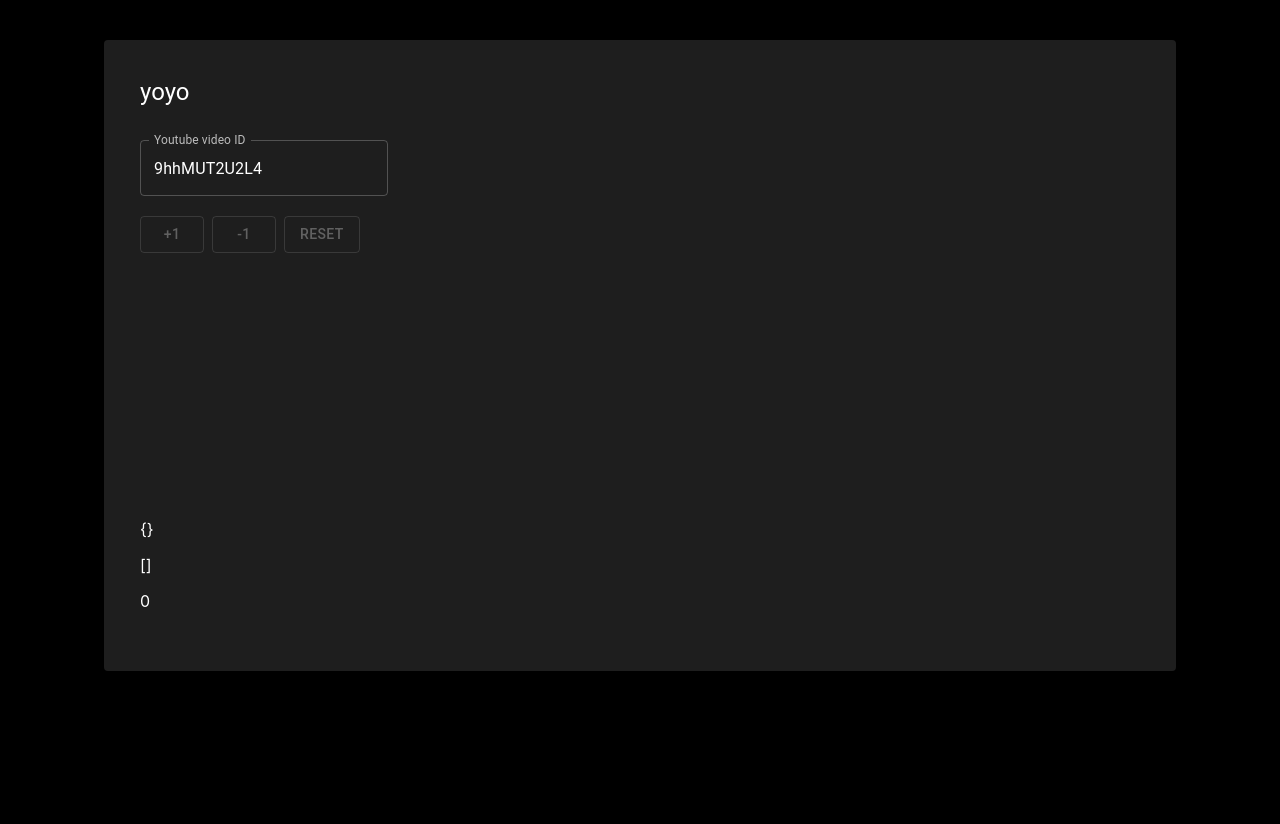
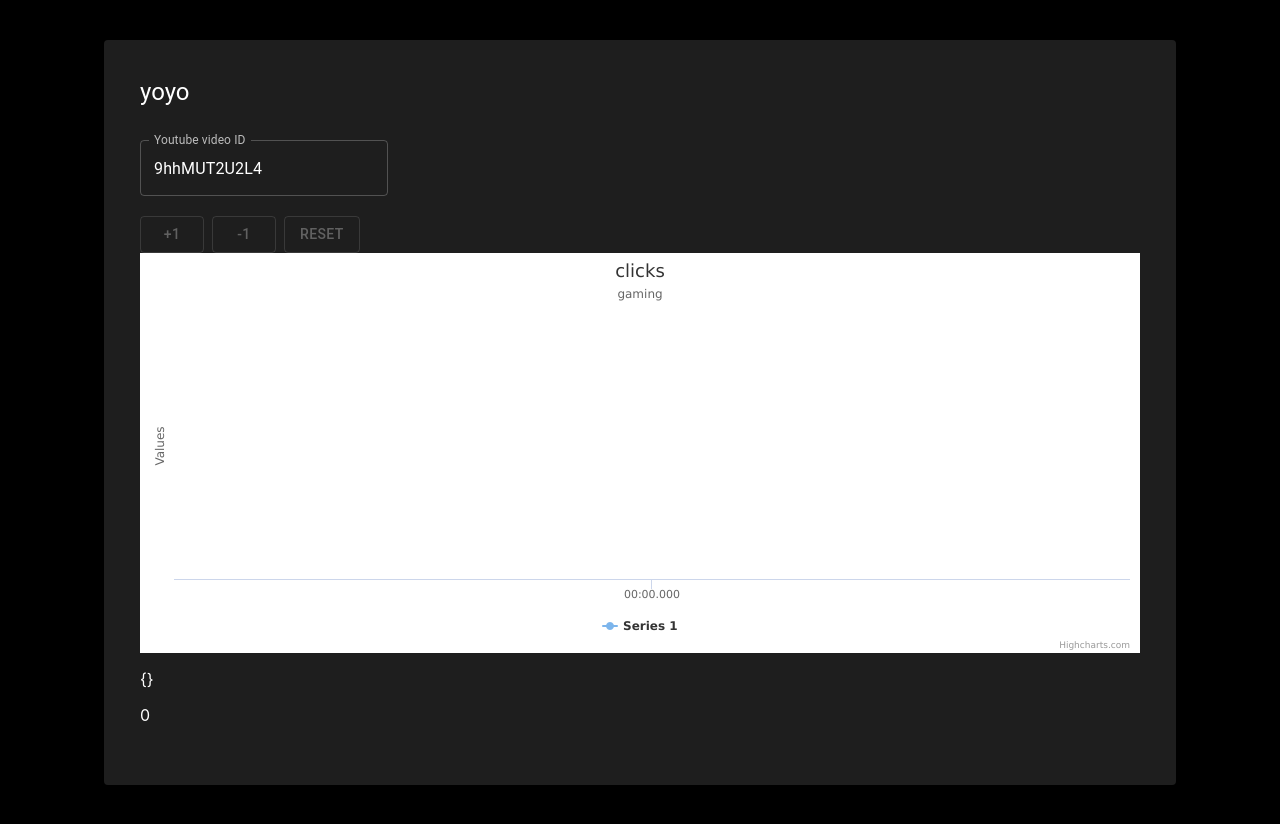
Before and after one commit to penguinuwu/laughing-broccoli, a React (Create React App) app: page / in a window 1280 px wide. Before the commit the page ends 800 px from the top, so only its background shows below. Built offline with nearby package versions, Linux system fonts and the light colour scheme.

Commit message:
got some kinda graph but time series

```diff
--- a/package.json
+++ b/package.json
@@ -14,11 +14,12 @@
     "@types/node": "^16.11.25",
     "@types/react": "^17.0.39",
     "@types/react-dom": "^17.0.11",
+    "highcharts": "^10.3.3",
+    "highcharts-react-official": "^3.2.0",
     "react": "^17.0.2",
     "react-dom": "^17.0.2",
     "react-scripts": "5.0.0",
     "react-youtube": "^7.14.0",
-    "recharts": "^2.1.9",
     "typescript": "^4.5.5",
     "web-vitals": "^2.1.4"
   },
--- a/src/App.tsx
+++ b/src/App.tsx
@@ -10,11 +10,9 @@ import CardContent from "@mui/material/CardContent";
 import TextField from "@mui/material/TextField";
 import Button from "@mui/material/Button";
 import Stack from "@mui/material/Stack";
-import { Bar, BarChart, Tooltip, XAxis, YAxis } from "recharts";
 
-interface Scores {
-	[key: string]: number;
-}
+import { Scores } from "types";
+import LookAtThisGraph from "LookAtThisGraph";
 
 function App() {
 	const [videoId, setVideoId] = useState("9hhMUT2U2L4");
@@ -27,14 +25,16 @@ function App() {
 		if (score === 0) return {};
 
 		// undefined youtube player
-		const seconds = `${player?.getCurrentTime()}`;
-		if (seconds === undefined || seconds === null) return scores;
+		if (!player) return scores;
 
 		// check if video is playing
-		if (player?.getPlayerState() !== PlayerStates.PLAYING) return scores;
+		if (player.getPlayerState() !== PlayerStates.PLAYING) return scores;
 
 		// initialize score
-		if (scores[seconds] === undefined || scores[seconds] === null) scores[seconds] = 0;
+		const seconds = `${player.getCurrentTime()}`;
+		if (scores[seconds] === undefined || scores[seconds] === null) {
+			scores[seconds] = 0;
+		}
 
 		// update score
 		scores[seconds] += score;
@@ -54,19 +54,24 @@ function App() {
 		<Container>
 			<Card>
 				<CardHeader title="yoyo" />
+
+				{/* youtube video iframe */}
 				<CardMedia
 					src="iframe"
 					component={YouTube}
 					videoId={videoId}
 					onReady={(e: { target: YouTubePlayer }) => setPlayer(e.target)}
-					onStateChange={(e: { target: YouTubePlayer; data: number }) =>
-						setPlayerStatus(e.data)
-					}
+					onStateChange={(e: { target: YouTubePlayer; data: number }) => {
+						setPlayerStatus(e.data);
+						if (e.data === PlayerStates.PLAYING) {
+						}
+					}}
 					onPlay={(e: { target: YouTubePlayer }) =>
 						setVideoLength(e.target.getDuration())
 					}
 					sx={{ m: "auto" }}
 				/>
+
 				<CardContent sx={{ m: "auto" }}>
 					<TextField
 						type="text"
@@ -74,6 +79,8 @@ function App() {
 						value={videoId}
 						onChange={(e) => onChangeVideo(e.target.value)}
 					/>
+
+					{/* scoring buttons */}
 					<Stack direction="row" spacing={1}>
 						<Button
 							onClick={() => setScores(1)}
@@ -94,30 +101,16 @@ function App() {
 							RESET
 						</Button>
 					</Stack>
-					<BarChart
-						width={500}
-						height={250}
-						data={Object.keys(scores).map((time) => {
-							return { time: parseFloat(time), score: scores[time] };
-						})}
-					>
-						<XAxis
-							dataKey="time"
-							scale="time"
-							type="number"
-							domain={[0, videoLength]}
-						/>
-						<YAxis dataKey="score" />
-						<Tooltip />
-						<Bar type="monotone" dataKey="score" stroke="#82ca9d" />
-					</BarChart>
+
+					{/* graphs */}
+					<LookAtThisGraph scores={scores} videoLength={videoLength} />
+
+					{/* score debugging */}
 					<p>{JSON.stringify(scores)}</p>
 					<p>
-						{JSON.stringify(
-							Object.keys(scores).map((time) => {
-								return { time: parseFloat(time), score: scores[time] };
-							})
-						)}
+						{Object.keys(scores).map((time) => (
+							<p>{[parseFloat(time), "\t", scores[time]]}</p>
+						))}
 					</p>
 					<p>{videoLength}</p>
 				</CardContent>
--- /dev/null
+++ b/src/LookAtThisGraph.tsx
@@ -0,0 +1,47 @@
+import { useRef } from "react";
+import Highcharts from "highcharts";
+import HighchartsReact from "highcharts-react-official";
+import { Scores } from "types";
+
+function LookAtThisGraph(props: { scores: Scores; videoLength: number }) {
+	const chartComponentRef = useRef<HighchartsReact.RefObject>(null);
+
+	return (
+		<HighchartsReact
+			highcharts={Highcharts}
+			options={{
+				title: { text: "clicks" },
+				subtitle: { text: "gaming" },
+				xAxis: {
+					type: "datetime",
+					max: Math.ceil(props.videoLength),
+					min: 0,
+					labels: {
+						format: "{value:%M:%S.%L}"
+					}
+				},
+				yAxis: {
+					type: "number"
+				},
+				plotOptions: {
+					series: {
+						cumulative: true,
+						pointStart: 0
+					}
+				},
+				series: [
+					{
+						type: "line",
+						data: Object.entries(props.scores).map(([seconds, clicks]) => [
+							parseFloat(seconds),
+							clicks
+						])
+					}
+				]
+			}}
+			ref={chartComponentRef}
+		/>
+	);
+}
+
+export default LookAtThisGraph;
--- /dev/null
+++ b/src/types.d.ts
@@ -0,0 +1,3 @@
+export interface Scores {
+	[key: string]: number;
+}
```
Also changed, not shown: 1 other file (tests, documents, lock files or other folders).
